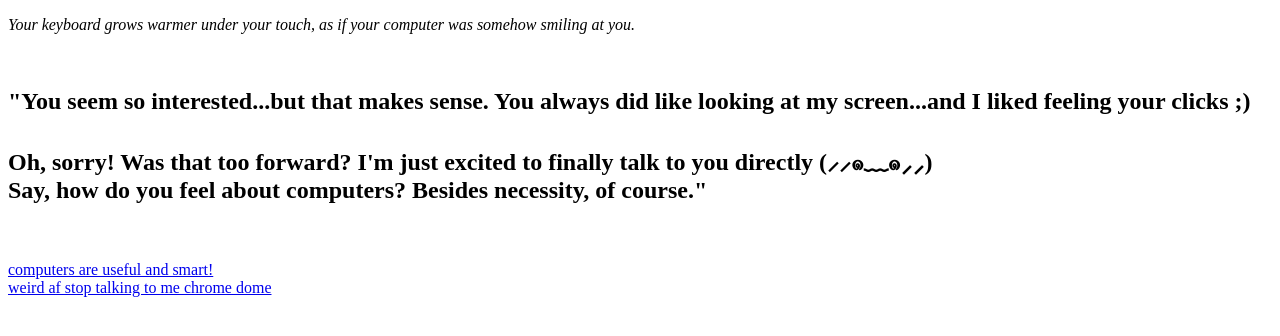
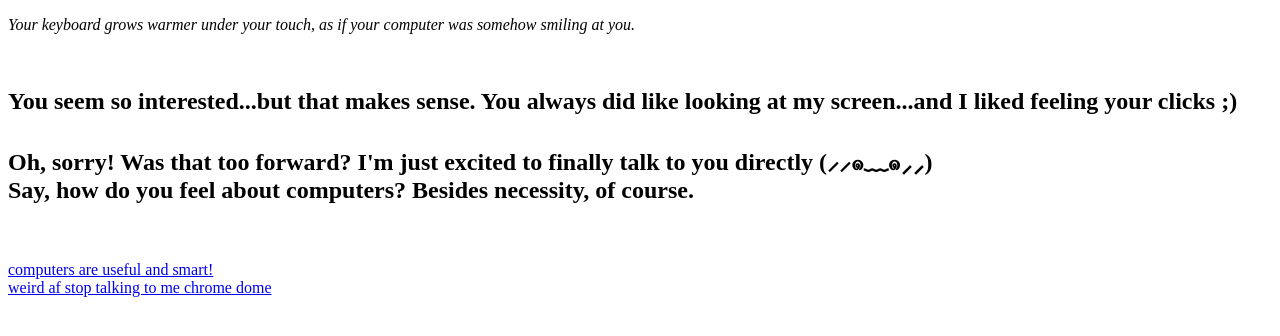
Before and after one commit to nuhaalam13/nuhaalam13.github.io, a plain HTML site: page computerdate/date01.html in a window 1280 px wide. Drawn offline with Linux system fonts and the light colour scheme.

Commit message:
Update date01.html

```diff
--- a/computerdate/date01.html
+++ b/computerdate/date01.html
@@ -9,12 +9,12 @@
 
     <p><i>Your keyboard grows warmer under your touch, as if your computer was somehow smiling at you.</i></p>
     <br>
-    <h2>"You seem so interested...but that makes sense. You always did like looking at my screen...and I liked feeling your clicks ;)
+    <h2>You seem so interested...but that makes sense. You always did like looking at my screen...and I liked feeling your clicks ;)
     <br>
     <br>
     Oh, sorry! Was that too forward? I'm just excited to finally talk to you directly (⸝⸝๑﹏๑⸝⸝)
     <br>
-    Say, how do you feel about computers? Besides necessity, of course."</h2>
+    Say, how do you feel about computers? Besides necessity, of course.</h2>
     <br>
     <h3></h3>
     <a href="date02.html">computers are useful and smart!</a>
@@ -22,4 +22,5 @@
     <a href="hate02.html">weird af stop talking to me chrome dome
 
 </body>
+
 </html>
```
